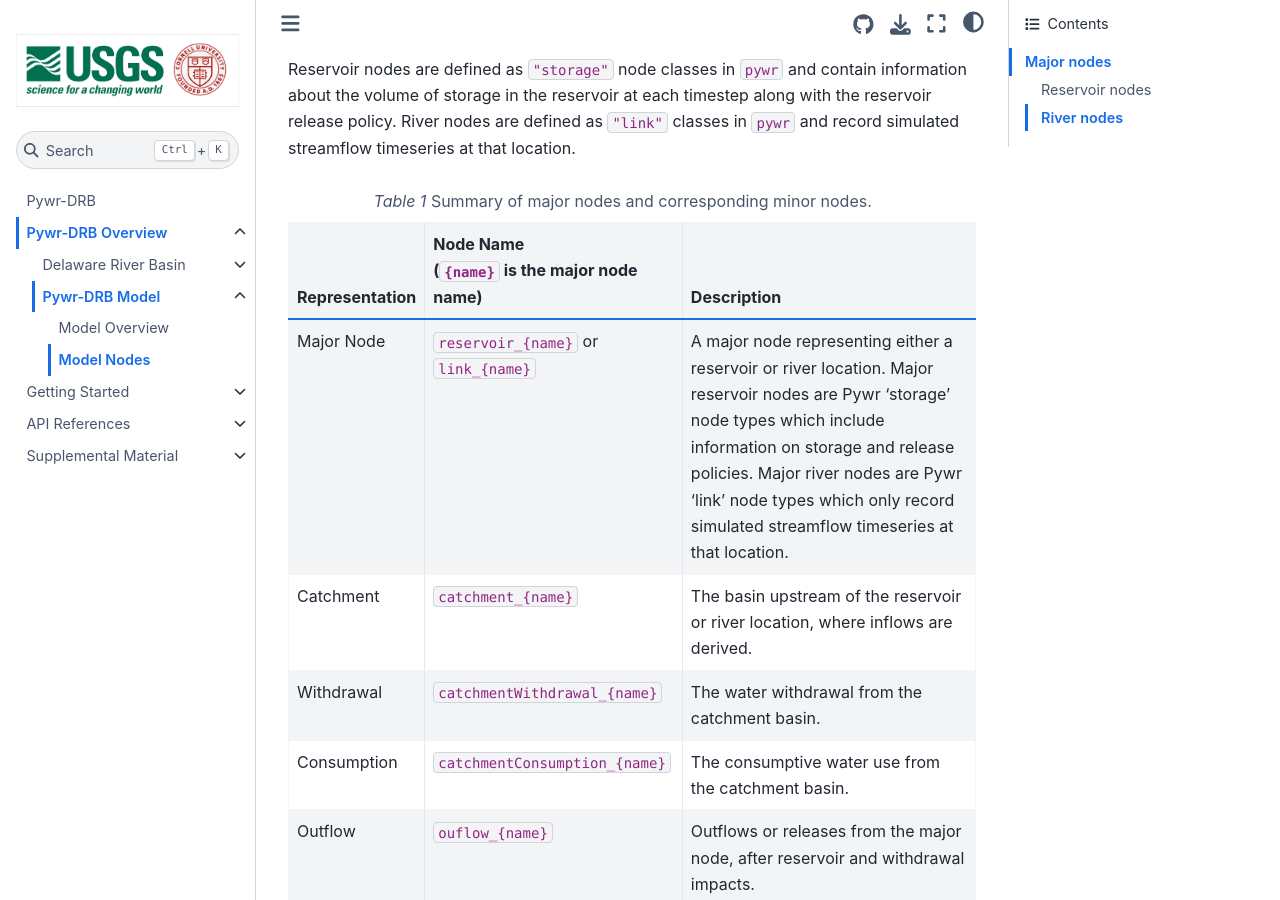
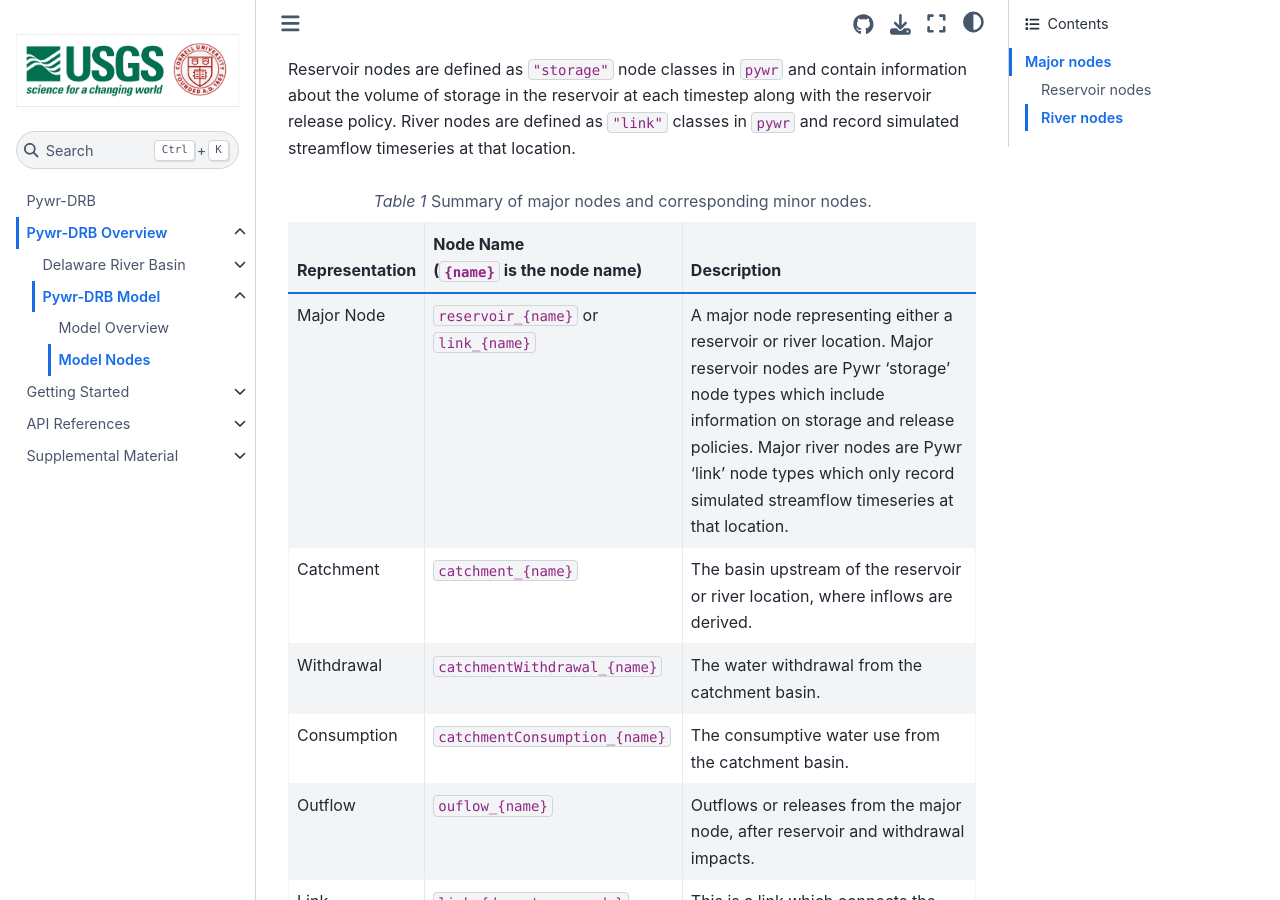
Before and after one commit to TrevorJA/Pywr_DRB_documentation, a Jupyter Book: the page built from docs/Overview/Model/pywr_drb_model_nodes.md, in a window 1280 px wide and 900 px high, scrolled down 575 px. Built offline with Jupyter Book 1.0.4 settings and Sphinx 7.4.7 and the Sphinx Book theme 1.1.4, drawn with Linux system fonts in a browser that asks for light colours.

```diff
--- a/docs/Overview/Model/pywr_drb_model_nodes.md
+++ b/docs/Overview/Model/pywr_drb_model_nodes.md
@@ -17,7 +17,7 @@
 :name: reservoir-node-table
 
 * - Representation
-  - Node Name <br>(`{name}` is the major node name)
+  - Node Name<br>(`{name}` is the node name)
   - Description
 * - Major Node
   - `reservoir_{name}` or `link_{name}`
```
Also changed, not shown: docs/intro.md (+1 -1 lines).
